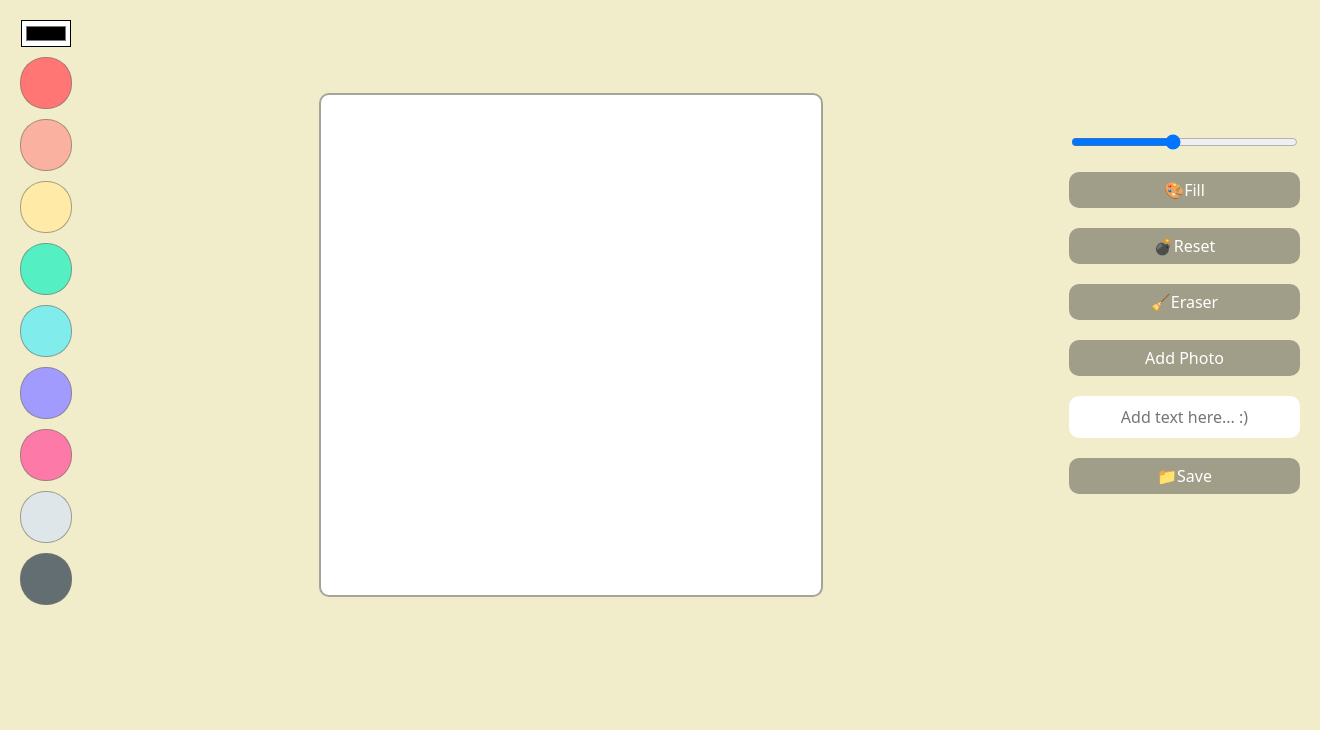
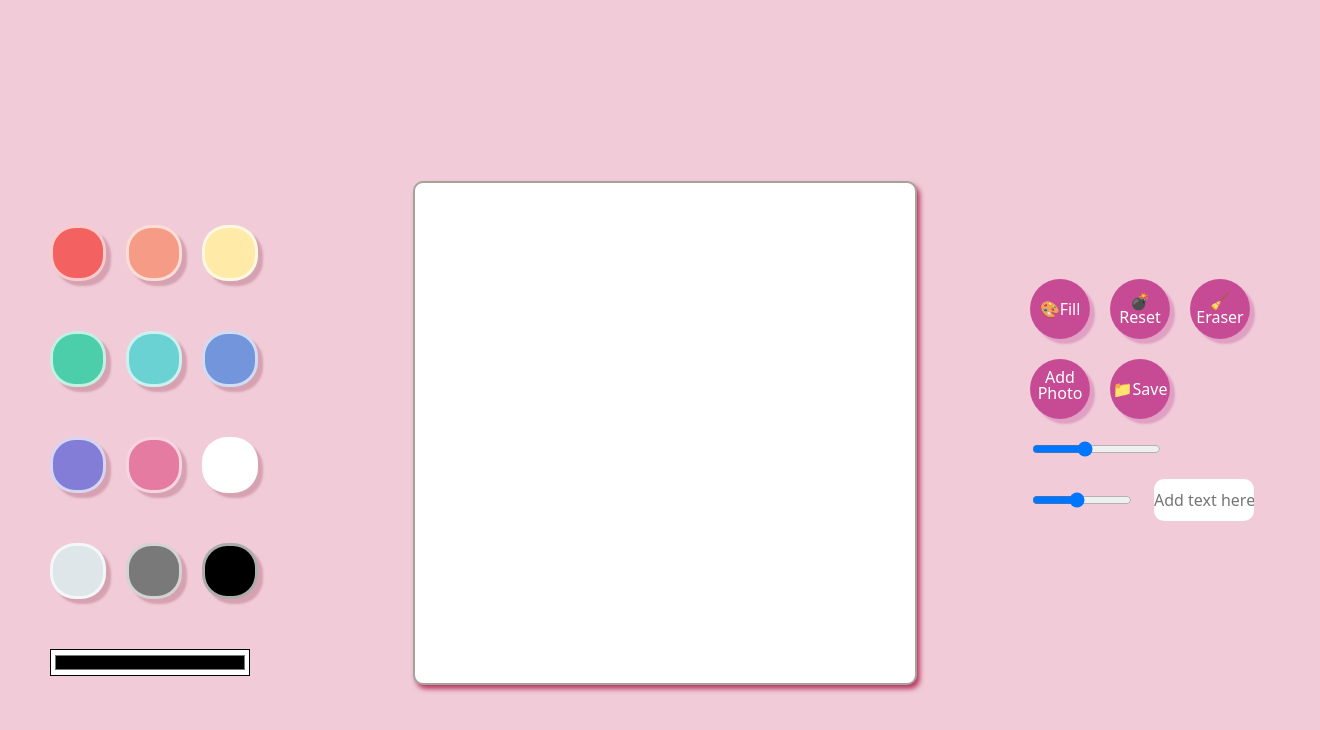
Before and after one commit to 1o18z/DrawingBoard, a plain HTML site: page index.html in a window 1280 px wide. Shown: the whole page, 1320 px wide, since content can reach past the window. Drawn offline with Linux system fonts and the light colour scheme.

Commit message:
Edit styles

```diff
--- a/app.js
+++ b/app.js
@@ -10,6 +10,7 @@ const eraseBtn = document.getElementById("erase-btn");
 const saveBtn = document.getElementById("save");
 const fileInput = document.getElementById("file");
 const textInput = document.getElementById("text");
+const fontSize = document.getElementById("font-size");
 
 const canvas = document.querySelector("canvas"); // index.html에서 canvas 가져옴
 const ctx = canvas.getContext("2d");
@@ -22,6 +23,7 @@ ctx.lineWidth = lineWidth.value; // 위에서 지정한 lineWidth(id가 line-wid
 // 자바스크립트 실행될 때 ctx.lineWidth를 input의 기본값으로 초기화 해줌
 // 계속 lineWidth 업데이트 X. 딱 한 번만 실행됨
 ctx.lineCap = "round";
+// ctx.fontSize = fontSize.value;
 let isPainting = false; // isPainting 기본값 false
 let isFilling = false;
 
@@ -45,6 +47,9 @@ function onMouseUp() {
 function onLineWidthChange(event) {
     ctx.lineWidth = event.target.value;
   }
+  // function onFontSizeChange(event) {
+  //   ctx.fontSize = event.target.value;
+  // }
 
   function onColorChange(event) {
     ctx.strokeStyle = event.target.value;
@@ -63,10 +68,10 @@ function onLineWidthChange(event) {
 function onModeClick() {
     if (isFilling) {
       isFilling = false;
-      modeBtn.innerText = "Fill";
+      modeBtn.innerText = "🎨Fill";
     } else {
       isFilling = true;
-      modeBtn.innerText = "Draw";
+      modeBtn.innerText = "🖍Draw";
     }
   }
 function onCanvasClick() {
@@ -84,7 +89,7 @@ function onEraseClick() {
     // 채우기 모드일 때 erase 선택하면 그리기 모드로 다시 바꿔줌
     ctx.strokeStyle = "white";
     isFilling = false;
-    modeBtn.innerText = "Fill";
+    modeBtn.innerText = "🎨Fill";
 }
 function onFileChange(event) {
     const file = event.target.files[0];
@@ -99,18 +104,21 @@ function onFileChange(event) {
 
   function onDoubleClick(event) {
     const text = textInput.value;
+    const textSize = fontSize.value ;
+
     if (text !== "") {
         ctx.save(); // save 사용해서 현재 상태, 색상, 스타일 등 저장 (3)
         ctx.lineWidth = 1; // 그래서 텍스트 실행 전에 선 굵기 1로 넣어줬더니 그림 브러쉬까지 1로 되어버림 (2)
-        ctx.font = "68px sans-serif"; // 글씨가 채워졌으면 하면 아래를 fillText로
+        ctx.font = `${textSize}px`;
         ctx.fillText(text, event.offsetX, event.offsetY);
         // 여기까지 하고 더블클릭해도 글씨가 뭔가 이상하게 나옴 (1)
         // -> line-width가 기본값 5로 되어있어서 그럼
         ctx.restore(); // save와 restore 사이에서는 마음껏 수정할 수 있지만 저장되지는 않음 (4)
         // 즉 save 와 restore 사이에 넣어준 선 굵기와 폰트는 ctx.strokeText를 사용할 때만 적용되고 끝나면 적용 안 됨 (5)
     }
+  }
 
-}
+
 function onSaveClick(){
     const url = canvas.toDataURL(); // 우리가 캔버스에 그린 그림을 URL로 변환하고 (1)
     const a = document.createElement("a"); // a 태그 만들어 가짜 린크 만든 후에 (2)
@@ -132,6 +140,7 @@ canvas.addEventListener("mouseleave", onMouseUp);
 // true면 선을 그릴거임
 
 lineWidth.addEventListener("change", onLineWidthChange);
+// fontSize.addEventListener("change", onFontSizeChange);
 color.addEventListener("change", onColorChange);
 // lineWidth가 change되면 onLineWidthChange함수
 // (= 변경되는 값을 값으로 보여줌)
@@ -149,3 +158,8 @@ eraseBtn.addEventListener("click", onEraseClick);
 
 fileInput.addEventListener("change", onFileChange);
 saveBtn.addEventListener("click", onSaveClick);
+
+const fontRange = document.querySelector("font-range");
+fontRange.addEventListener("input", function () {
+    const value = this.value;
+});
--- a/index.html
+++ b/index.html
@@ -10,25 +10,27 @@
 </head>
 
 <body>
-    <div class="color-options">
-        <input id="color" type="color" />
-        <div class="color-option" style="background-color:#ff7675" data-color="#ff7675"></div>
-        <div class="color-option" style="background-color:#fab1a0" data-color="#fab1a0"></div>
-        <div class="color-option" style="background-color:#ffeaa7" data-color="#ffeaa7"></div>
-        <div class="color-option" style="background-color:#55efc4" data-color="#55efc4"></div>
-        <div class="color-option" style="background-color:#81ecec" data-color="#81ecec"></div>
-        <div class="color-option" style="background-color:#a29bfe" data-color="#a29bfe"></div>
-        <div class="color-option" style="background-color:#fd79a8" data-color="#fd79a8"></div>
-        <div class="color-option" style="background-color:#dfe6e9" data-color="#dfe6e9"></div>
-        <div class="color-option" style="background-color:#636e72" data-color="#636e72"></div>
-        <!-- data- 사용사면 원하는 뭐든지 넣을 수 있음 -->
-        <!-- 그냥 html에 데이터 넣어주고 나중에 자바스크립트에서 사용할 일 있으면 쓰면 됨 (data-) -->
-    </div>
-    <canvas></canvas>
 
+        <div class="color-options">
+            <div class="color-option" style="background-color:#f46161" data-color="#f46161"></div>
+            <div class="color-option" style="background-color:#f69b86" data-color="#f69b86"></div>
+            <div class="color-option" style="background-color:#ffeaa7" data-color="#ffeaa7"></div>
+            <div class="color-option" style="background-color:#4bcea9" data-color="#4bcea9"></div>
+            <div class="color-option" style="background-color:#6ad2d2" data-color="#6ad2d2"></div>
+            <div class="color-option" style="background-color:#7295dc" data-color="#7295dc"></div>
+            <div class="color-option" style="background-color:#837dd8" data-color="#837dd8"></div>
+            <div class="color-option" style="background-color:#e57ba0" data-color="#e57ba0"></div>
+            <div class="color-option" style="background-color:#ffffff" data-color="#ffffff"></div>
+            <div class="color-option" style="background-color:#dfe6e9" data-color="#dfe6e9"></div>
+            <div class="color-option" style="background-color:#797979" data-color="#797979"></div>
+            <div class="color-option" style="background-color:#000000" data-color="#000000"></div>
+            <input id="color" type="color" />
+            <!-- data- 사용사면 원하는 뭐든지 넣을 수 있음 -->
+            <!-- 그냥 html에 데이터 넣어주고 나중에 자바스크립트에서 사용할 일 있으면 쓰면 됨 (data-) -->
+        </div>
+        <canvas></canvas>
     <!-- 범위 조정하는 input 만들고 최솟값 1 최댓값 10 기본값 5 단위 0.5 -->
     <div class="btns">
-        <input id="line-width" type="range" min="1" max="10" value="5" step="0.5" />
         <button id="mode-btn">🎨Fill</button>
         <button id="reset-btn">💣Reset</button>
         <button id="erase-btn">🧹Eraser</button>
@@ -37,9 +39,13 @@
             Add Photo
             <input type="file" accept="image/*" id="file" />
         </label>
+        <button id="save">📁Save</button>
+
         <!-- accept 안 써주면 사진 뿐 아니라 영상도 선택돼서 사진만 선택 가능하고 사진은 어느거나 상관 없다고 넣은 것 -->
+        <!-- <input id="font-size" class="font-range" type="range" min="10" max="100" value="50" /> -->
+        <input id="font-size" class="font-range" type="range" min="1" max="100" value="40" style="background-image: linear-gradient(to right, rgb(44, 139, 12) 0%, rgb(44, 139, 12) 64%, rgb(255, 255, 255) 64%, white 100%);">
+        <input id="line-width" type="range" min="1" max="10" value="5" step="0.5" />
         <input type="text" id="text" placeholder="Add text here... :)" />
-        <button id="save">📁Save</button>
     </div>
     <script src="app.js"></script>
 </body>
--- a/styles.css
+++ b/styles.css
@@ -1,48 +1,61 @@
 @import "reset.css";
 
+*{
 
+}
 canvas {
     background-color: rgb(255, 255, 255);
     border-radius: 10px;
     border: 2px solid rgba(122, 121, 105, 0.674);
     margin-top:65px;
+    box-shadow: 3px 4px 5px  rgb(186, 59, 103);
 }
 
 body{
-    width: 100%;
-    height: 100%;
+
+    width: 100vw;
+    height: 100vh;
     display: flex;
     gap:20px;
     justify-content: space-between;
     /* 처음과 마지막 item을 시작과 끝 부분에 정렬하고 나머지 item들을 일정 간격으로 정렬 */
     align-items: center;
-    background-color: rgba(218, 208, 114, 0.366);
-    padding : 20px;
+    background-color: rgba(218, 114, 147, 0.366);
     font-family: system-ui, -apple-system, BlinkMacSystemFont, 'Segoe UI', Roboto, Oxygen, Ubuntu, Cantarell, 'Open Sans', 'Helvetica Neue', sans-serif;
+
 }
 .color-options{
     display: flex;
-    flex-direction: column;
-    gap:10px;
+    /* flex-direction: column; */
+    flex-wrap: wrap;
+    gap:20px;
+    row-gap: 50px;
     align-items: center;
+    width: 250px;
+    margin-left: 50px;
+    margin-top:100px;
 }
 .color-option {
     width:50px;
     height: 50px;
     cursor: pointer;
-    border: 1px rgba(122, 121, 105, 0.674) solid;
+    border: 3px rgba(255, 255, 255, 0.674) solid;
     border-radius: 25px;
     cursor: pointer;
     transition: transform ease-in-out .1s;
+    box-shadow: 5px 5px 2px rgba(168, 91, 115, 0.366);
 }
 .color-option:hover {
     transform: scale(1.2);
 }
-
+#color{
+    width: 200px;
+}
 .btns{
     display: flex;
-    flex-direction: column;
+    flex-wrap: wrap;
     gap: 20px;
+    width: 250px;
 }
 input#color {
     background-color: white;
@@ -53,12 +66,16 @@ button, label {
     /* 버튼의 모든 css 제거 */
     padding:10px 0;
     text-align: center;
-    background-color: rgba(122, 121, 105, 0.674);
+    background-color: rgba(179, 14, 116, 0.674);
     color:white;
     cursor: pointer;
     font-weight: 500;
-    border-radius: 10px;
+    border-radius: 50%;
     transition: opacity linear .1s;
+    width: 60px;
+    height: 40px;
+    box-shadow: 5px 5px 2px rgb(223, 160, 195);
+
 }
 button:hover{
     opacity: 0.5;
@@ -70,9 +87,17 @@ input#text{
     border-radius: 10px;
     font-weight: 500;
     background-color: white;
+    width: 100px;
+
 }
 input#file {
     display: none;
-
     /* 원래 input 사라짐 */
 }
+#file:hover{
+    opacity: 0.5;
+
+}
+input#line-width{
+    width: 100px;
+}
```
